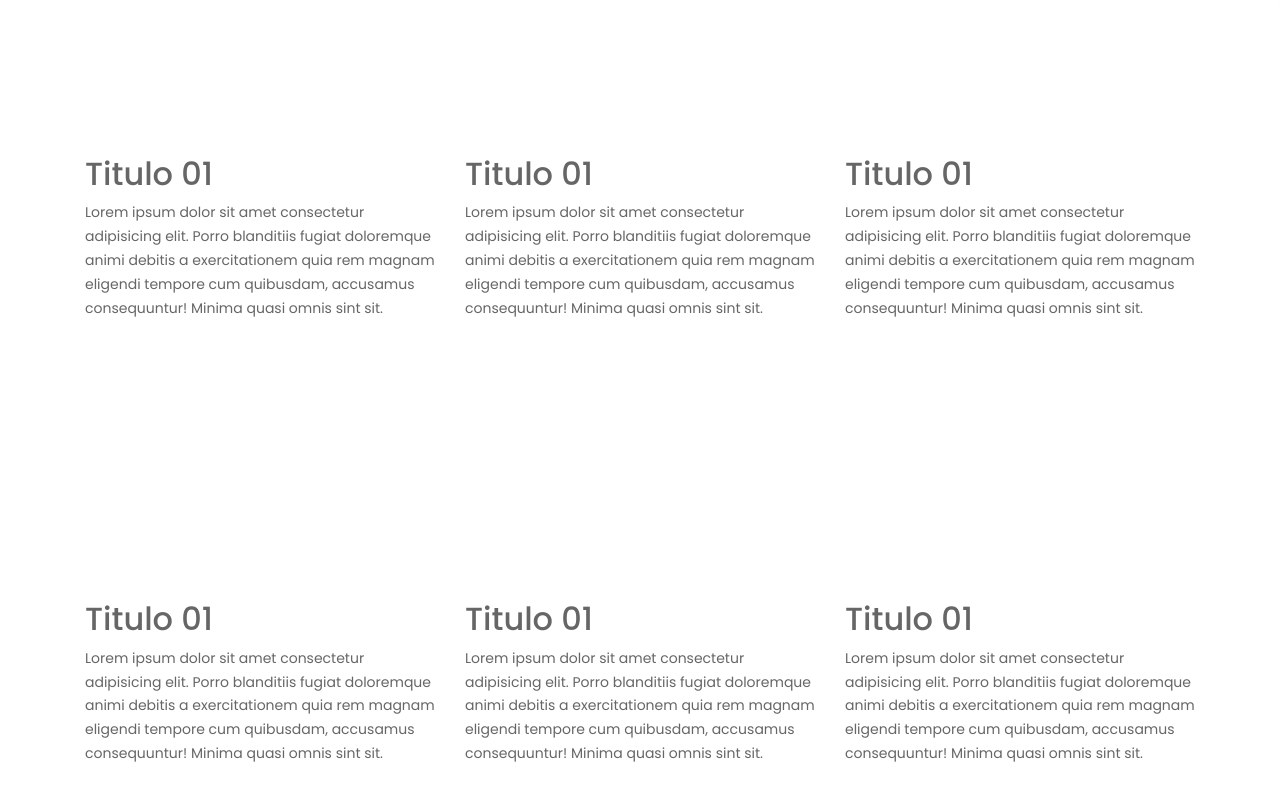
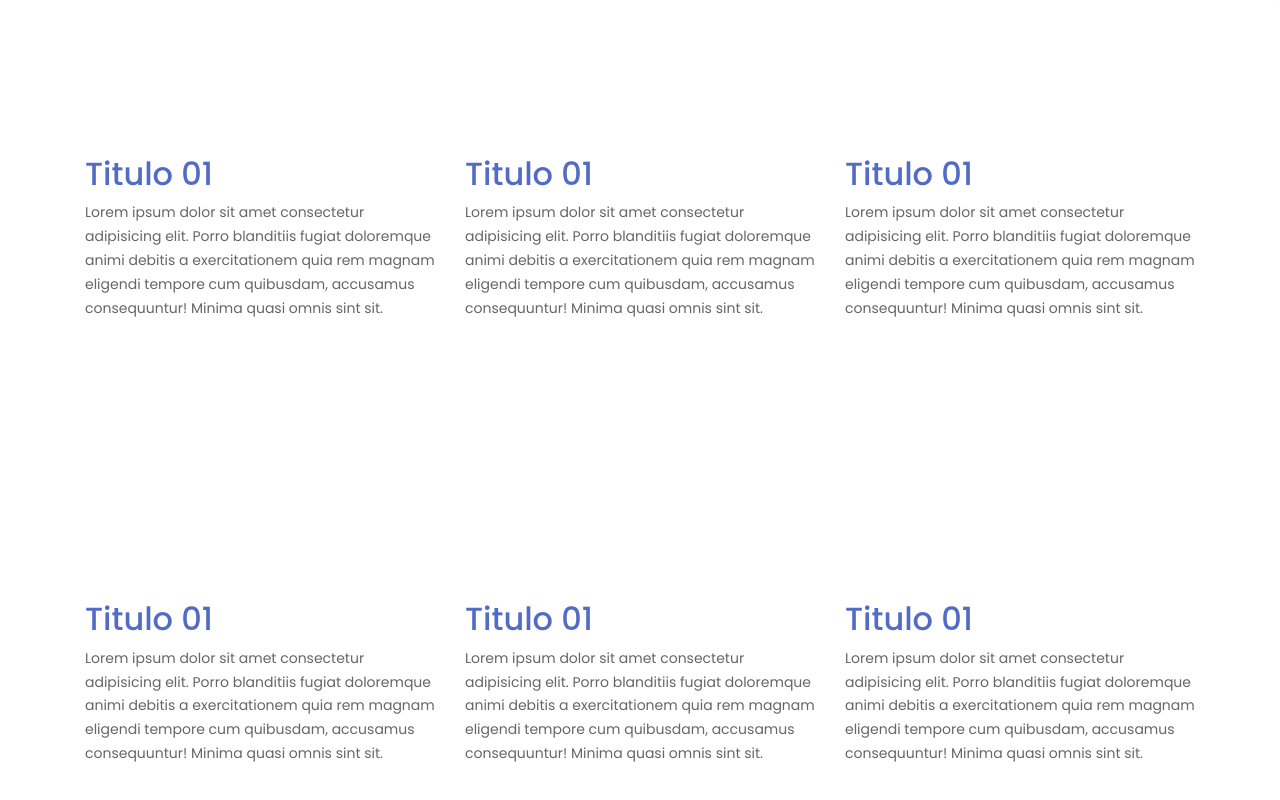
Before and after one commit to uft-qlq-menor/curso_git, a plain HTML site: page index.html in a window 1280 px wide. Shown: the part 785-1585 px from the top of the page. Drawn offline with Linux system fonts and the light colour scheme.

Commit message:
Version 4: colores a titulos

```diff
--- a/index.html
+++ b/index.html
@@ -133,15 +133,15 @@
         <div class="container">
             <div class="row">
                 <div class="col-lg-4">
-                    <h2>Titulo  01</h2>
+                    <h2 class="color-theme">Titulo  01</h2>
                     <p>Lorem ipsum dolor sit amet consectetur adipisicing elit. Porro blanditiis fugiat doloremque animi debitis a exercitationem quia rem magnam eligendi tempore cum quibusdam, accusamus consequuntur! Minima quasi omnis sint sit.</p>
                 </div>
                 <div class="col-lg-4">
-                    <h2>Titulo  01</h2>
+                    <h2 class="color-theme">Titulo  01</h2>
                     <p>Lorem ipsum dolor sit amet consectetur adipisicing elit. Porro blanditiis fugiat doloremque animi debitis a exercitationem quia rem magnam eligendi tempore cum quibusdam, accusamus consequuntur! Minima quasi omnis sint sit.</p>
                 </div>
                 <div class="col-lg-4">
-                    <h2>Titulo  01</h2>
+                    <h2 class="color-theme">Titulo  01</h2>
                     <p>Lorem ipsum dolor sit amet consectetur adipisicing elit. Porro blanditiis fugiat doloremque animi debitis a exercitationem quia rem magnam eligendi tempore cum quibusdam, accusamus consequuntur! Minima quasi omnis sint sit.</p>
                 </div>
             </div>
@@ -151,15 +151,15 @@
         <div class="container">
             <div class="row">
                 <div class="col-lg-4">
-                    <h2>Titulo  01</h2>
+                    <h2 class="color-theme">Titulo  01</h2>
                     <p>Lorem ipsum dolor sit amet consectetur adipisicing elit. Porro blanditiis fugiat doloremque animi debitis a exercitationem quia rem magnam eligendi tempore cum quibusdam, accusamus consequuntur! Minima quasi omnis sint sit.</p>
                 </div>
                 <div class="col-lg-4">
-                    <h2>Titulo  01</h2>
+                    <h2 class="color-theme">Titulo  01</h2>
                     <p>Lorem ipsum dolor sit amet consectetur adipisicing elit. Porro blanditiis fugiat doloremque animi debitis a exercitationem quia rem magnam eligendi tempore cum quibusdam, accusamus consequuntur! Minima quasi omnis sint sit.</p>
                 </div>
                 <div class="col-lg-4">
-                    <h2>Titulo  01</h2>
+                    <h2 class="color-theme">Titulo  01</h2>
                     <p>Lorem ipsum dolor sit amet consectetur adipisicing elit. Porro blanditiis fugiat doloremque animi debitis a exercitationem quia rem magnam eligendi tempore cum quibusdam, accusamus consequuntur! Minima quasi omnis sint sit.</p>
                 </div>
             </div>
```
